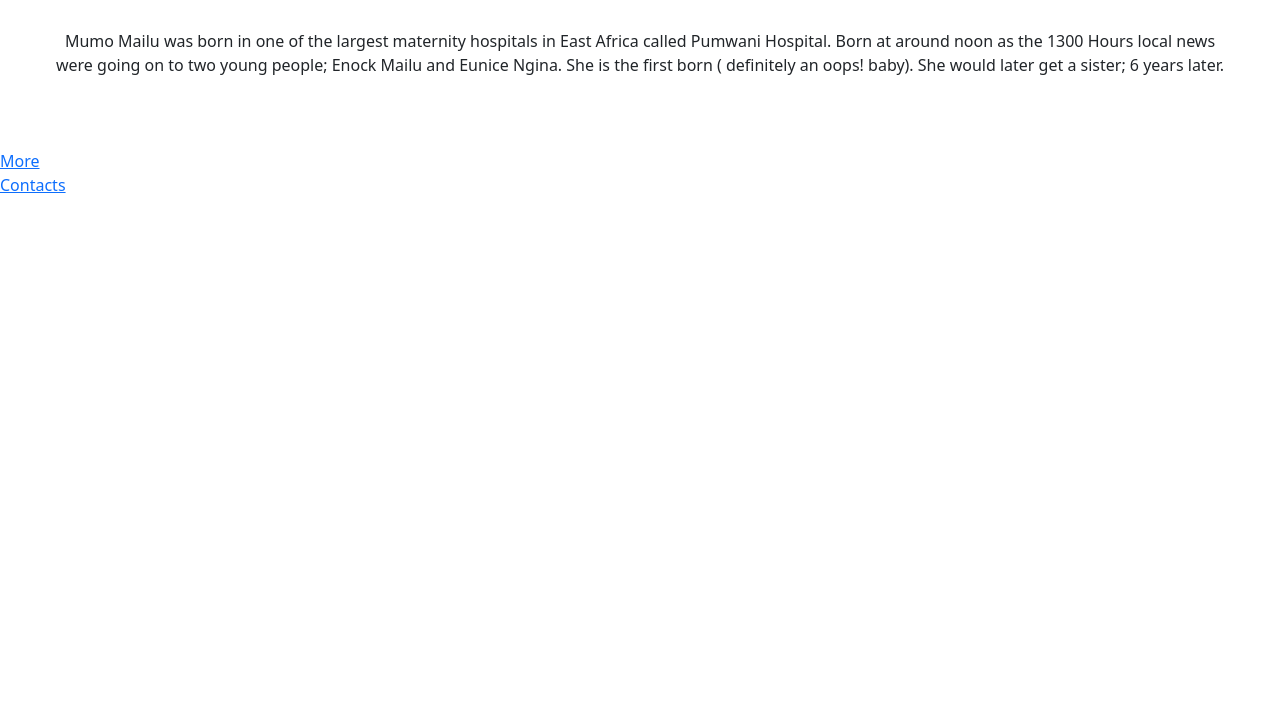
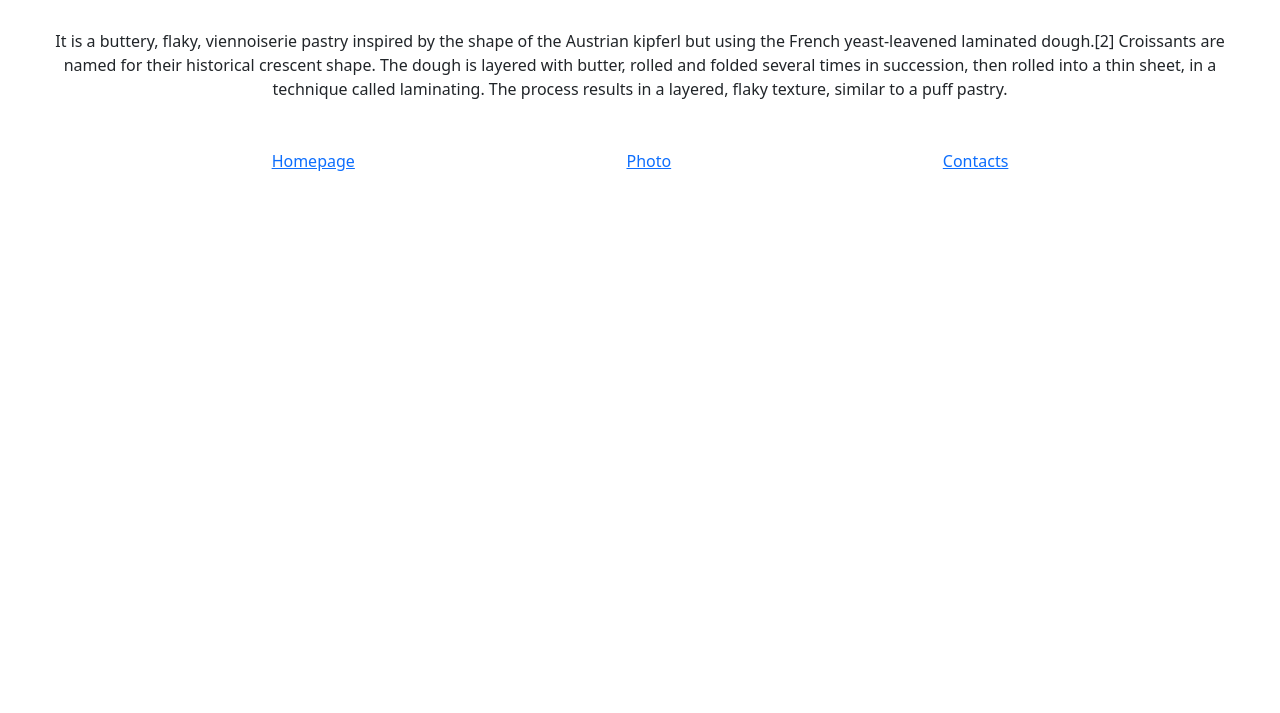
Before and after one commit to Mumo23/Croissant, a plain HTML site: page index.html in a window 1280 px wide. Shown: the part 87-800 px from the top of the page. Drawn offline with nearby package versions, Linux system fonts and the light colour scheme.

Commit message:
changing content

```diff
--- a/index.html
+++ b/index.html
@@ -13,20 +13,22 @@
     <link rel="stylesheet" href="style.css" />
   </head>
   <body>
-    <h1>TALES OF MUMO</h1>
+    <h1>🥐 Croissant</h1>
     <p class="text-center m-5">
-      Mumo Mailu was born in one of the largest maternity hospitals in East
-      Africa called Pumwani Hospital. Born at around noon as the 1300 Hours
-      local news were going on to two young people; Enock Mailu and Eunice
-      Ngina. She is the first born ( definitely an oops! baby). She would later
-      get a sister; 6 years later.
+      It is a buttery, flaky, viennoiserie pastry inspired by the shape of the
+      Austrian kipferl but using the French yeast-leavened laminated dough.[2]
+      Croissants are named for their historical crescent shape. The dough is
+      layered with butter, rolled and folded several times in succession, then
+      rolled into a thin sheet, in a technique called laminating. The process
+      results in a layered, flaky texture, similar to a puff pastry.
     </p>
 
-    <br />
-
-    <a href="photo.html" class="text-center">More</a>
     <footer>
-      <a href="contact.html" class="text-center">Contacts</a>
+      <div class="d-flex justify-content-evenly">
+        <a href="index.html">Homepage</a>
+        <a href="photo.html">Photo</a>
+        <a href="contact.html">Contacts</a>
+      </div>
     </footer>
   </body>
 </html>
```
Also changed, not shown: contact.html (+6 -4 lines), photo.html (+6 -6 lines).
